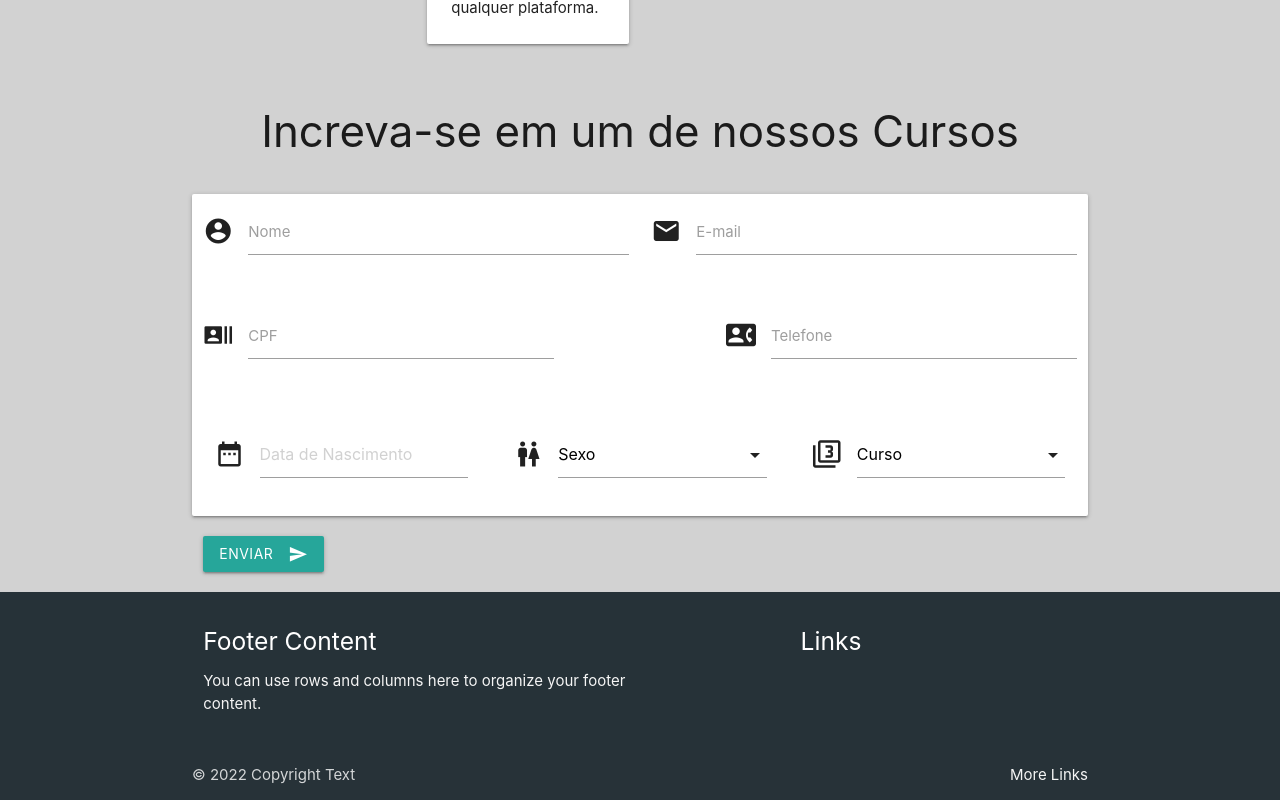
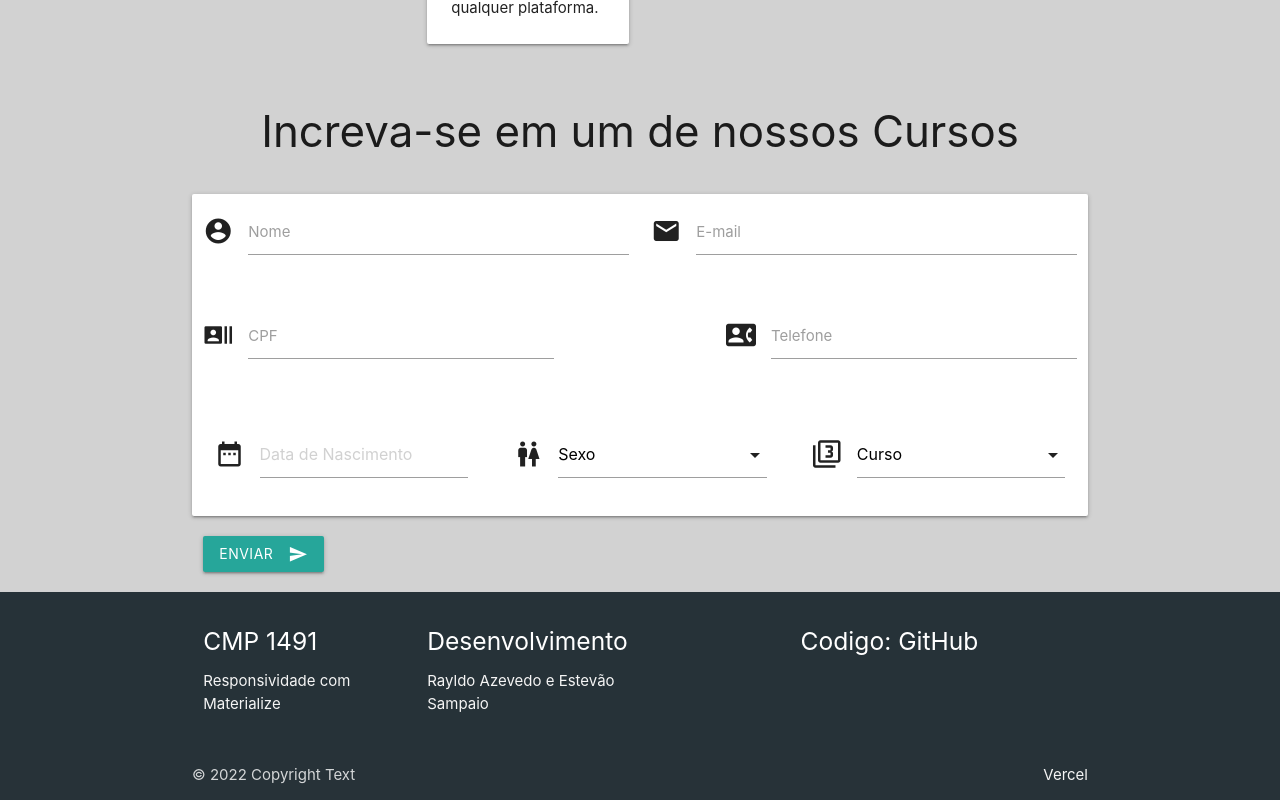
Before and after one commit to RayldoAzevedo/ResponsividadeMaterialize, a React (Create React App) app: page / in a window 1280 px wide. Shown: the part 868-1668 px from the top of the page. Built offline with nearby package versions, Linux system fonts and the light colour scheme.

Commit message:
alterações rodapé

```diff
--- a/src/App.js
+++ b/src/App.js
@@ -313,19 +313,25 @@ function App() {
       <footer className="page-footer blue-grey darken-4">
         <div className="container">
           <div className="row">
-            <div className="col l6 s12">
-              <h5 className="white-text">Footer Content</h5>
-              <p className="grey-text text-lighten-4">You can use rows and columns here to organize your footer content.</p>
+            <div className="col m4 l3 s12">
+              <h5 className="white-text">CMP 1491</h5>
+              <p className="grey-text text-lighten-4">Responsividade com Materialize</p>
             </div>
-            <div className="col l4 offset-l2 s12">
-              <h5 className="white-text">Links</h5>
+            <div className="col m4 l3 s12">
+              <h5 className="white-text">Desenvolvimento</h5>
+              <p className="grey-text text-lighten-4">Rayldo Azevedo e Estevão Sampaio</p>
+            </div>
+            <div className="col m4 l3 offset-l2 s12">
+              <a className="grey-text text-lighten-4" href='https://github.com/Rayzev/ResponsividadeMaterialize'>
+              <h5 className="white-text">Codigo: GitHub</h5>
+              </a>
             </div>
           </div>
         </div>
         <div className="footer-copyright">
           <div className="container">
             © 2022 Copyright Text
-            <a className="grey-text text-lighten-4 right" href="#!">More Links</a>
+            <a className="grey-text text-lighten-4 right" href="https://vercel.com/">Vercel</a>
           </div>
         </div>
       </footer>
```
